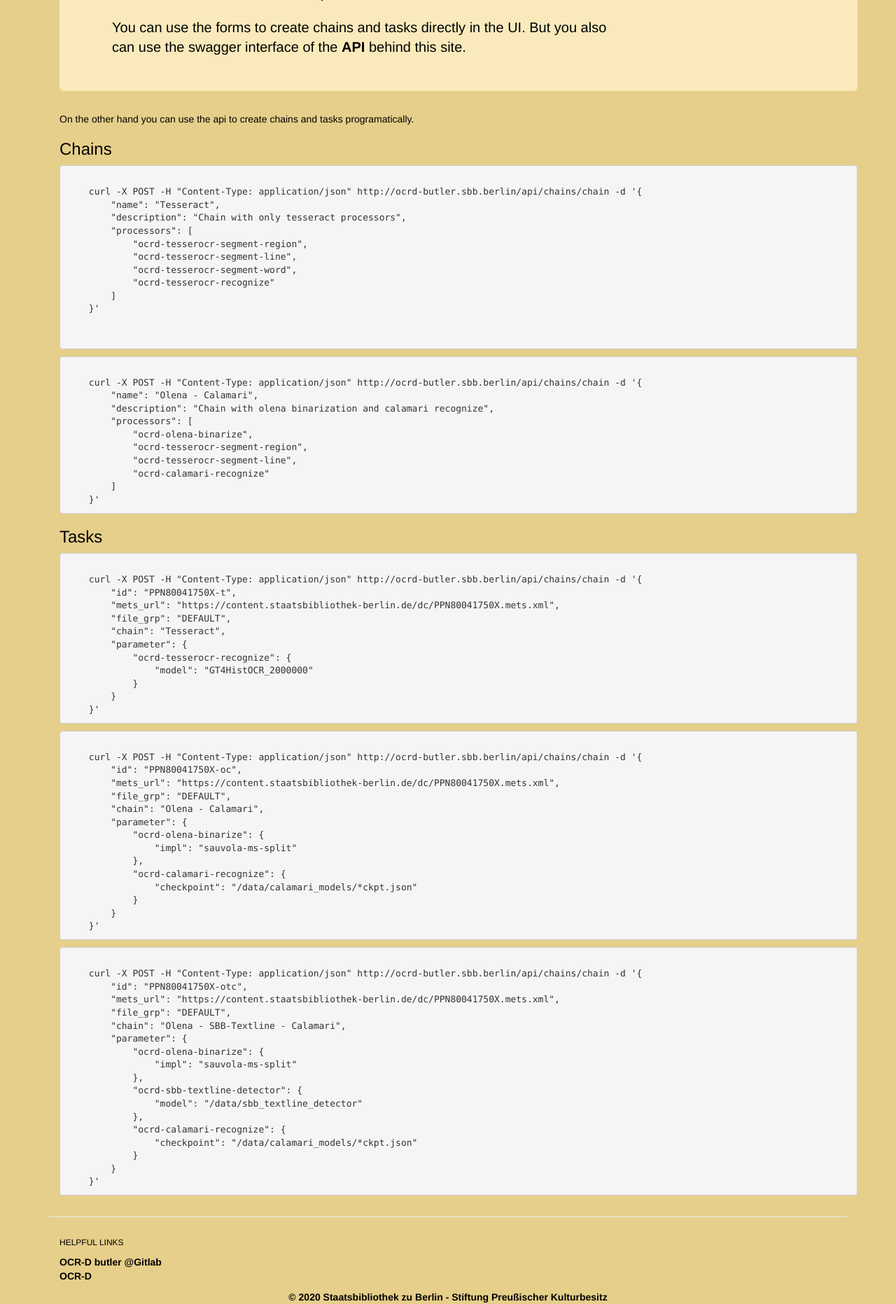
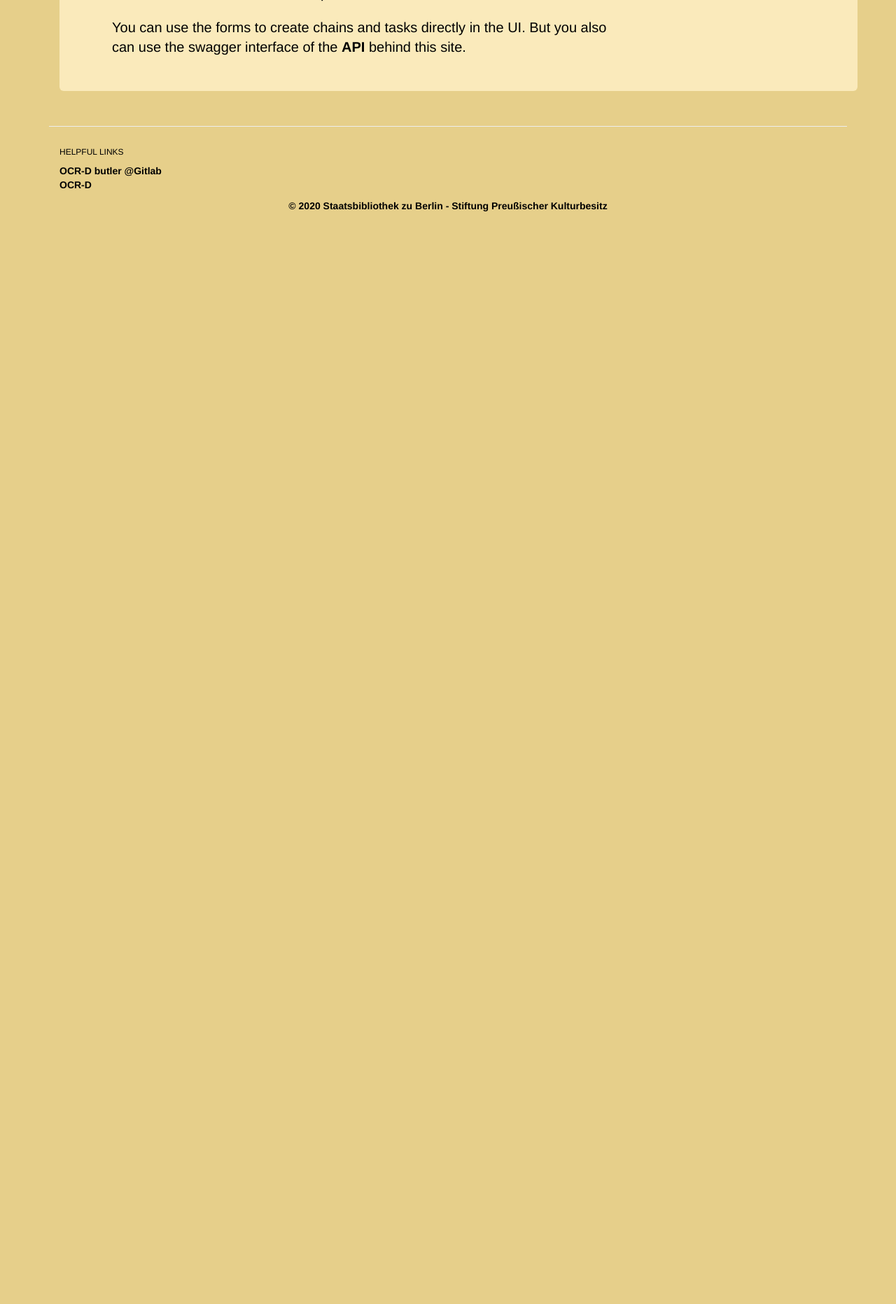
Before and after one commit to StabiBerlin/ocrd_butler, a Flask app: template ocrd_butler/templates/index.html in a window 1280 px wide. Shown: the part 287-2150 px from the top of the page at 70% size. After the commit the page ends 589 px from the top, so only its background shows below. Run offline with Flask 2, Linux system fonts and the light colour scheme; the template is opened without the code that fills it, so the values that code supplies are empty; parts of the project's set-up code (start-up, migrations or seed data) failed here and were passed over; some libraries are stand-ins or nearby versions.

Commit message:
Remove outdated examples.

```diff
--- a/ocrd_butler/templates/index.html
+++ b/ocrd_butler/templates/index.html
@@ -18,82 +18,6 @@
             </div>
         </div>
     </div>
-    <div class="row">
-        <div class="col-md-12">
 
-            <p>On the other hand you can use the api to create chains and tasks programatically.</p>
-
-            <h3>Chains</h3>
-            <p><pre><code>
-    curl -X POST -H "Content-Type: application/json" http://ocrd-butler.sbb.berlin/api/chains/chain -d '{
-        "name": "Tesseract",
-        "description": "Chain with only tesseract processors",
-        "processors": [
-            "ocrd-tesserocr-segment-region",
-            "ocrd-tesserocr-segment-line",
-            "ocrd-tesserocr-segment-word",
-            "ocrd-tesserocr-recognize"
-        ]
-    }'
-
-    </code></pre><pre><code>
-    curl -X POST -H "Content-Type: application/json" http://ocrd-butler.sbb.berlin/api/chains/chain -d '{
-        "name": "Olena - Calamari",
-        "description": "Chain with olena binarization and calamari recognize",
-        "processors": [
-            "ocrd-olena-binarize",
-            "ocrd-tesserocr-segment-region",
-            "ocrd-tesserocr-segment-line",
-            "ocrd-calamari-recognize"
-        ]
-    }'</code></pre></p>
-
-            <h3>Tasks</h3>
-            <p><pre><code>
-    curl -X POST -H "Content-Type: application/json" http://ocrd-butler.sbb.berlin/api/chains/chain -d '{
-        "id": "PPN80041750X-t",
-        "mets_url": "https://content.staatsbibliothek-berlin.de/dc/PPN80041750X.mets.xml",
-        "file_grp": "DEFAULT",
-        "chain": "Tesseract",
-        "parameter": {
-            "ocrd-tesserocr-recognize": {
-                "model": "GT4HistOCR_2000000"
-            }
-        }
-    }'</code></pre><pre><code>
-    curl -X POST -H "Content-Type: application/json" http://ocrd-butler.sbb.berlin/api/chains/chain -d '{
-        "id": "PPN80041750X-oc",
-        "mets_url": "https://content.staatsbibliothek-berlin.de/dc/PPN80041750X.mets.xml",
-        "file_grp": "DEFAULT",
-        "chain": "Olena - Calamari",
-        "parameter": {
-            "ocrd-olena-binarize": {
-                "impl": "sauvola-ms-split"
-            },
-            "ocrd-calamari-recognize": {
-                "checkpoint": "/data/calamari_models/*ckpt.json"
-            }
-        }
-    }'</code></pre><pre><code>
-    curl -X POST -H "Content-Type: application/json" http://ocrd-butler.sbb.berlin/api/chains/chain -d '{
-        "id": "PPN80041750X-otc",
-        "mets_url": "https://content.staatsbibliothek-berlin.de/dc/PPN80041750X.mets.xml",
-        "file_grp": "DEFAULT",
-        "chain": "Olena - SBB-Textline - Calamari",
-        "parameter": {
-            "ocrd-olena-binarize": {
-                "impl": "sauvola-ms-split"
-            },
-            "ocrd-sbb-textline-detector": {
-                "model": "/data/sbb_textline_detector"
-            },
-            "ocrd-calamari-recognize": {
-                "checkpoint": "/data/calamari_models/*ckpt.json"
-            }
-        }
-    }'</code></pre></p>
-
-        </div>
-    </div>
 </div>
 {% endblock %}
```
